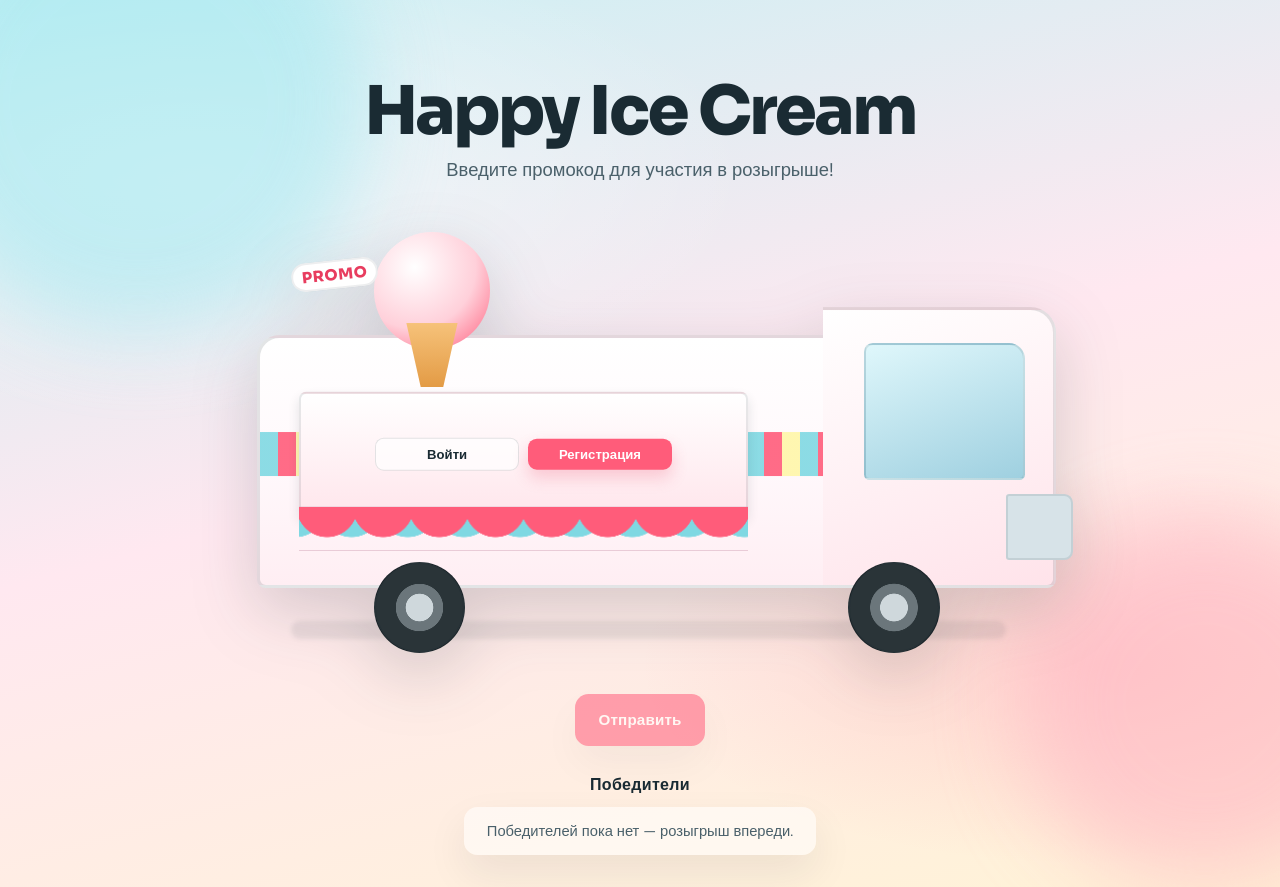
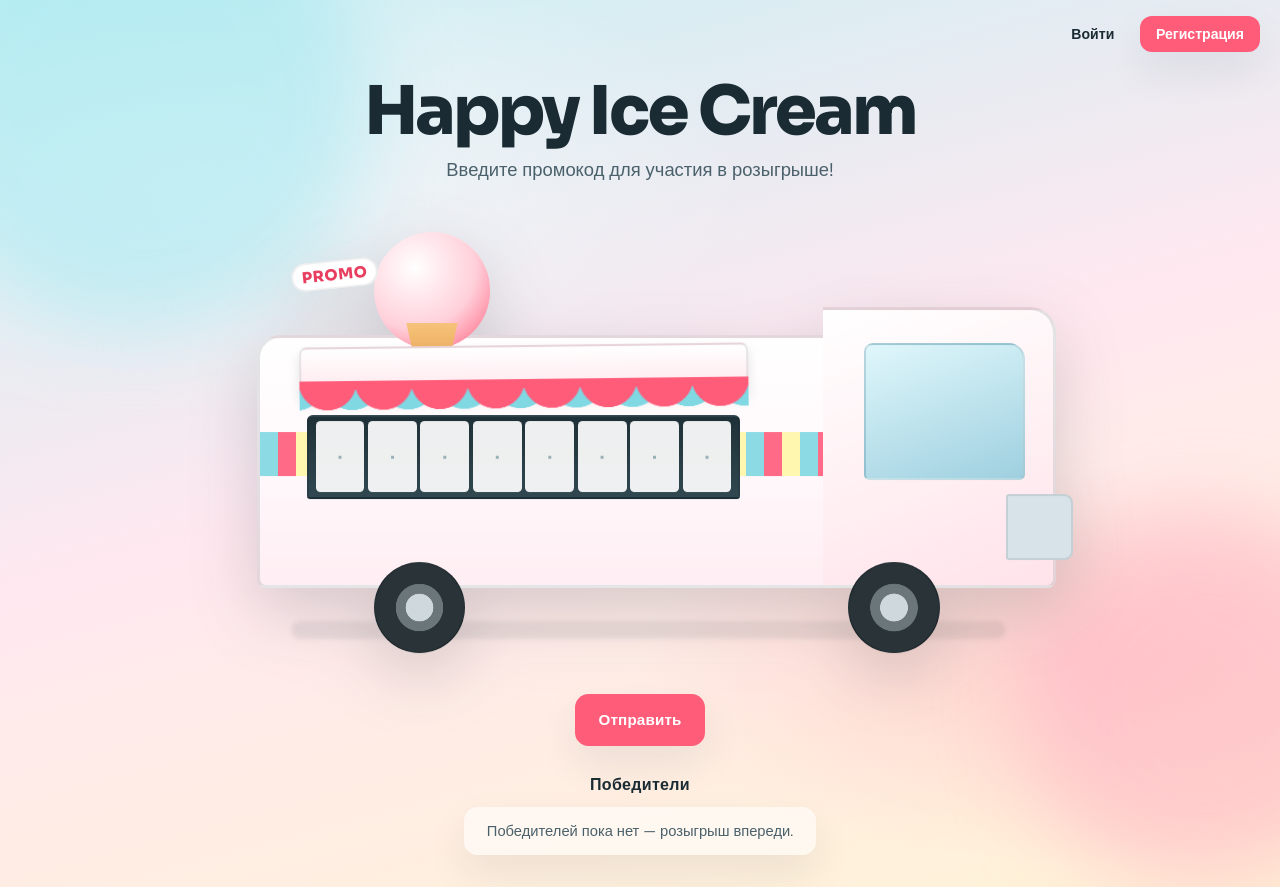
Before and after one commit to RedGradient/HappyIceCream, a Django app: page / in a window 1280 px wide. Run offline with Django 5.2, Linux system fonts and the light colour scheme; parts of the project's set-up code (start-up, migrations or seed data) failed here and were passed over.

Commit message:
fix(landing): move signup and signin buttons into header

```diff
--- a/src/promocode/templates/landing.html
+++ b/src/promocode/templates/landing.html
@@ -311,17 +311,7 @@
             font-weight: 600;
         }
 
-        .ice-truck.is-closed .promo-otp__cell {
-            opacity: 0.4;
-            cursor: not-allowed;
-        }
-
-        .ice-truck.is-closed ~ button {
-            opacity: 0.55;
-            cursor: not-allowed;
-        }
-
-        /* Awning — separate entity above the bay */
+        /* Awning — raised above the bay */
         .ice-truck__awning {
             position: absolute;
             left: 9%;
@@ -330,21 +320,9 @@
             height: 16%;
             z-index: 4;
             transform-origin: 50% 0%;
-            transition: transform 450ms ease, height 450ms ease, top 450ms ease;
-            pointer-events: none;
-        }
-
-        .ice-truck.is-open .ice-truck__awning {
             transform: translateY(0);
             animation: awning-sway 3.8s ease-in-out infinite;
-        }
-
-        .ice-truck.is-closed .ice-truck__awning {
-            top: 34%;
-            height: 34%;
-            transform: translateY(18%);
-            animation: none;
-            pointer-events: auto;
+            pointer-events: none;
         }
 
         .ice-truck__awning-top {
@@ -356,12 +334,7 @@
             border: 2px solid rgba(26, 43, 51, 0.1);
             border-radius: 0.45rem 0.45rem 0.15rem 0.15rem;
             box-shadow: 0 6px 12px rgba(26, 43, 51, 0.12);
-            transition: inset 450ms ease;
             overflow: hidden;
-        }
-
-        .ice-truck.is-closed .ice-truck__awning-top {
-            inset: 0 0 22% 0;
         }
 
         .ice-truck__awning-valance {
@@ -373,59 +346,6 @@
             background:
                 radial-gradient(circle at 50% 0, var(--accent) 0 58%, transparent 59%) 0 0 / 12.5% 100% repeat-x,
                 radial-gradient(circle at 50% 0, var(--truck-stripe) 0 58%, transparent 59%) 6.25% 0 / 12.5% 100% repeat-x;
-            transition: height 450ms ease;
-        }
-
-        .ice-truck.is-closed .ice-truck__awning-valance {
-            height: 28%;
-        }
-
-        .awning-actions {
-            display: none;
-            align-items: center;
-            justify-content: center;
-            gap: 0.55rem;
-            padding: 0.35rem;
-            width: 100%;
-        }
-
-        .ice-truck.is-closed .awning-actions {
-            display: flex;
-        }
-
-        .awning-actions a {
-            flex: 1 1 0;
-            max-width: 9rem;
-            padding: 0.45rem 0.55rem;
-            border-radius: 0.55rem;
-            font-family: Sora, sans-serif;
-            font-size: clamp(0.65rem, 1.8vw, 0.82rem);
-            font-weight: 700;
-            text-align: center;
-            text-decoration: none;
-            transition: background 160ms ease, transform 160ms ease, color 160ms ease;
-        }
-
-        .awning-actions .btn-ghost {
-            color: var(--ink);
-            background: rgba(255, 255, 255, 0.7);
-            border: 1px solid rgba(26, 43, 51, 0.12);
-        }
-
-        .awning-actions .btn-ghost:hover {
-            color: var(--accent-deep);
-            transform: translateY(-1px);
-        }
-
-        .awning-actions .btn-solid {
-            color: #fff;
-            background: var(--accent);
-            box-shadow: 0 8px 16px rgba(232, 61, 95, 0.22);
-        }
-
-        .awning-actions .btn-solid:hover {
-            background: var(--accent-deep);
-            transform: translateY(-1px);
         }
 
         .ice-truck__wheel {
@@ -893,6 +813,9 @@
                 {% csrf_token %}
                 <button class="btn-solid" type="submit">Выйти</button>
             </form>
+        {% else %}
+            <a class="btn-ghost" href="{% url 'login' %}">Войти</a>
+            <a class="btn-solid" href="{% url 'signup' %}">Регистрация</a>
         {% endif %}
     </header>
 
@@ -908,7 +831,7 @@
                 {% csrf_token %}
                 <div class="promo-stage{% if user.is_authenticated %} promo-stage--with-list{% endif %}">
                     <div class="promo-stage__input">
-                        <div class="ice-truck {% if user.is_authenticated %}is-open{% else %}is-closed{% endif %}" role="group" aria-label="Фургон с полем промокода">
+                        <div class="ice-truck" role="group" aria-label="Фургон с полем промокода">
                             <div class="ice-truck__scoop" aria-hidden="true"></div>
                             <div class="ice-truck__sign" aria-hidden="true">PROMO</div>
                             <div class="ice-truck__body" aria-hidden="true"></div>
@@ -939,15 +862,8 @@
                                 </div>
                             </div>
 
-                            <div class="ice-truck__awning" aria-hidden="{% if user.is_authenticated %}true{% else %}false{% endif %}">
-                                <div class="ice-truck__awning-top">
-                                    {% if not user.is_authenticated %}
-                                        <div class="awning-actions">
-                                            <a class="btn-ghost" href="{% url 'login' %}">Войти</a>
-                                            <a class="btn-solid" href="{% url 'signup' %}">Регистрация</a>
-                                        </div>
-                                    {% endif %}
-                                </div>
+                            <div class="ice-truck__awning" aria-hidden="true">
+                                <div class="ice-truck__awning-top"></div>
                                 <div class="ice-truck__awning-valance"></div>
                             </div>
                         </div>
```
